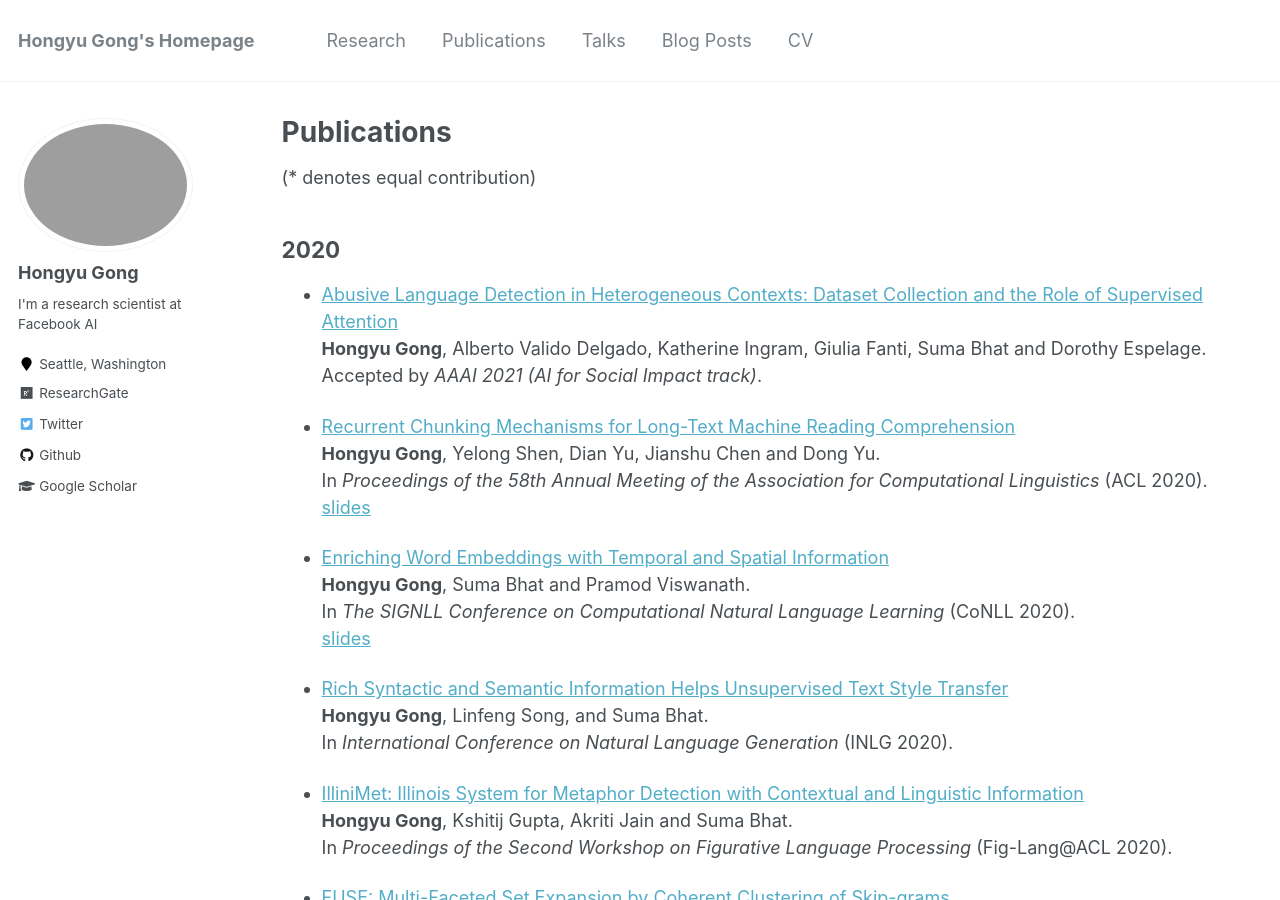
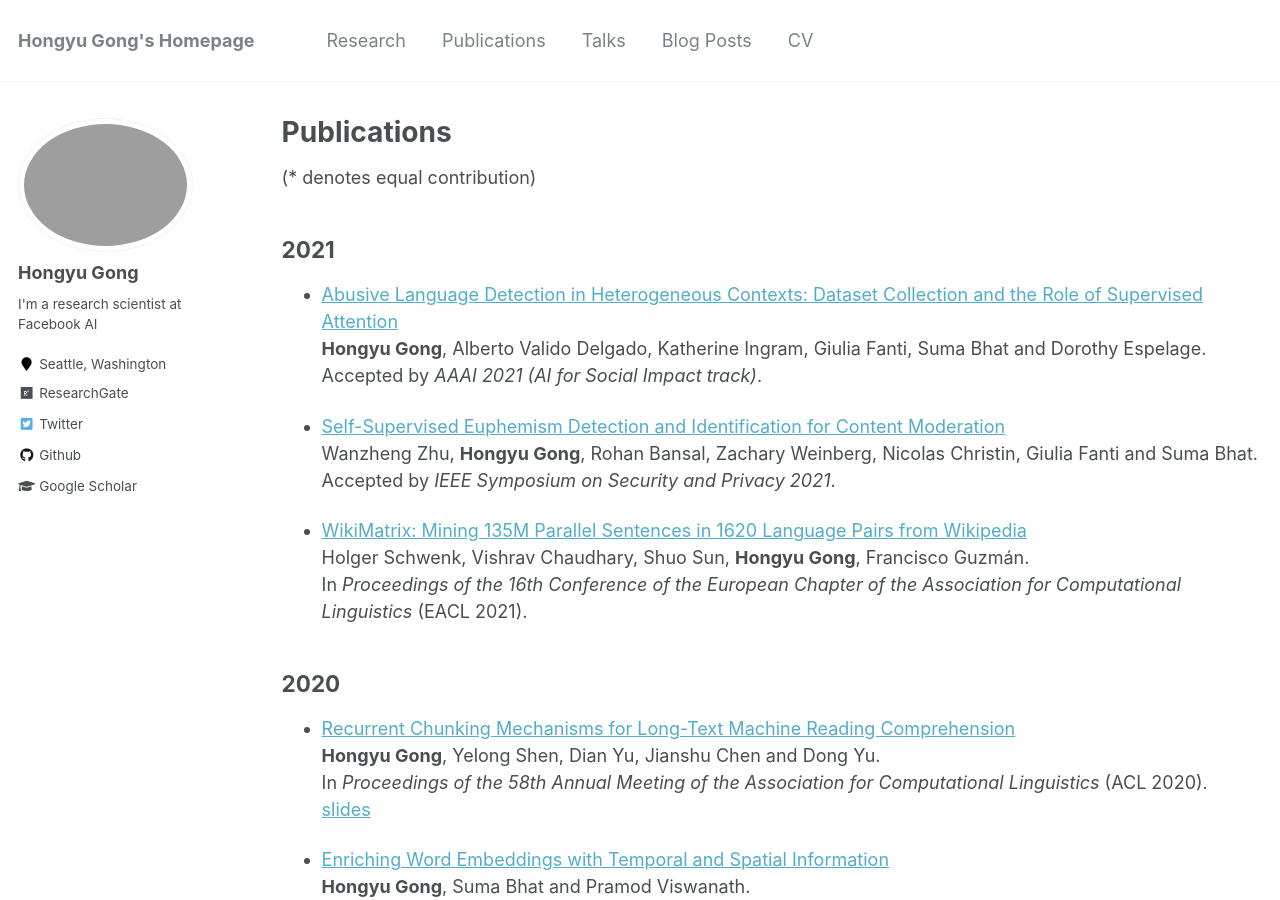
Before and after one commit to HongyuGong/HongyuGong.github.io, a Jekyll site: the page built from _pages/publications.md, in a window 1280 px wide and 900 px high. Built offline with Jekyll 4.4.1, drawn with Linux system fonts in a browser that asks for light colours.

Commit message:
Update publications.md

```diff
--- a/_pages/publications.md
+++ b/_pages/publications.md
@@ -17,10 +17,21 @@ author_profile: true
 
 (\* denotes equal contribution)
 
-## 2020
+## 2021
 * [Abusive Language Detection in Heterogeneous Contexts: Dataset Collection and the Role of Supervised Attention]() <br>
 <b>Hongyu Gong</b>, Alberto Valido Delgado, Katherine Ingram, Giulia Fanti, Suma Bhat and Dorothy Espelage. <br>
 Accepted by <i> AAAI 2021 (AI for Social Impact track)</i>.
+
+* [Self-Supervised Euphemism Detection and Identification for Content Moderation](https://arxiv.org/abs/2103.16808) <br>
+Wanzheng Zhu, <b>Hongyu Gong</b>, Rohan Bansal, Zachary Weinberg, Nicolas Christin, Giulia Fanti and Suma Bhat. <br>
+Accepted by <i> IEEE Symposium on Security and Privacy 2021</i>.
+
+* [WikiMatrix: Mining 135M Parallel Sentences in 1620 Language Pairs from Wikipedia](https://www.aclweb.org/anthology/2021.eacl-main.115/) <br>
+Holger Schwenk, Vishrav Chaudhary, Shuo Sun, <b>Hongyu Gong</b>, Francisco Guzmán. <br>
+In <i>Proceedings of the 16th Conference of the European Chapter of the Association for Computational Linguistics</i> (EACL 2021). <br>
+
+
+## 2020
 
 * [Recurrent Chunking Mechanisms for Long-Text Machine Reading Comprehension](https://www.aclweb.org/anthology/2020.acl-main.603/) <br>
 <b>Hongyu Gong</b>, Yelong Shen, Dian Yu, Jianshu Chen and Dong Yu. <br>
```
